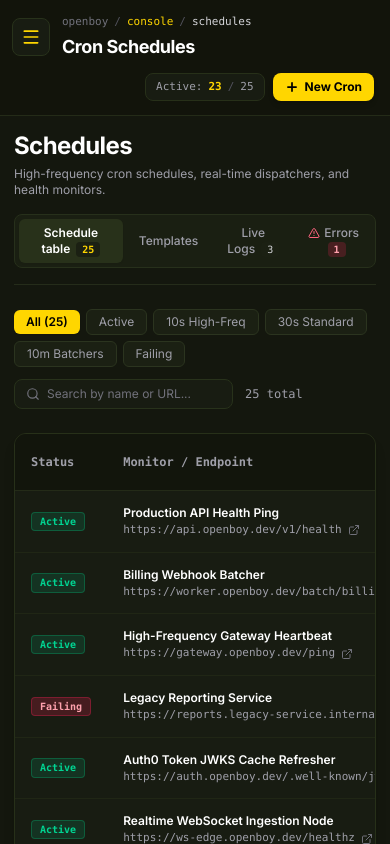
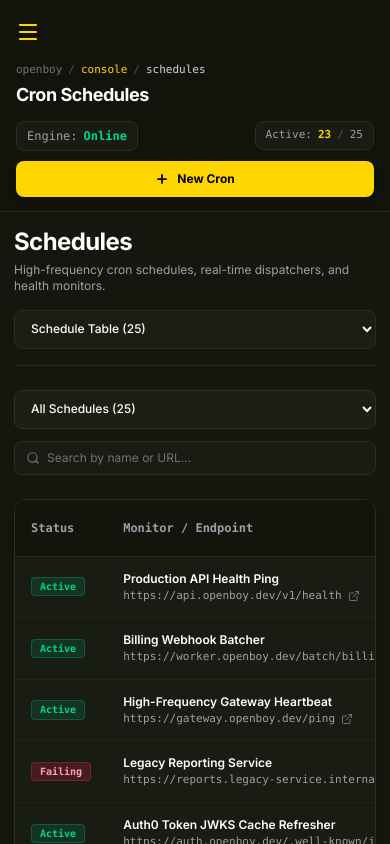
Before and after one commit to dennismutuku2005/openboy-app, a Next.js app: page /dashboard in a window 390 px wide. Shown: the top 844 px of the page. Built offline with nearby package versions, Linux system fonts and the light colour scheme; sample sign-in values are in the browser's storage.

Commit message:
feat: standalone sidebar toggle button without surrounding div, full-width button stacks and dropdowns on mobile

```diff
--- a/app/dashboard/batchers/page.js
+++ b/app/dashboard/batchers/page.js
@@ -396,11 +396,11 @@
           </p>
         </div>
 
-        <div className="flex items-center gap-3">
+        <div className="w-full sm:w-auto">
           <button
             type="button"
             onClick={() => setNewBatchModal(true)}
-            className="py-2.5 sm:py-3 px-4 sm:px-5 bg-[#ffd600] hover:bg-[#eed000] text-black font-bold text-xs rounded-lg transition-all shadow-md flex items-center gap-2 cursor-pointer active:scale-[0.99]"
+            className="w-full sm:w-auto py-2.5 sm:py-3 px-4 sm:px-5 bg-[#ffd600] hover:bg-[#eed000] text-black font-bold text-xs rounded-lg transition-all shadow-md flex items-center justify-center gap-2 cursor-pointer active:scale-[0.99]"
           >
             <Plus className="w-4 h-4 stroke-[3]" />
             <span>Register Batcher</span>
@@ -451,7 +451,21 @@
 
       {/* Filter Tabs & Search Bar */}
       <div className="flex flex-col sm:flex-row sm:items-center justify-between gap-3 border-b border-[#242b18] pb-3">
-        <div className="flex items-center gap-2">
+        {/* Mobile Filter Dropdown (Full width left to right) */}
+        <div className="sm:hidden w-full">
+          <select
+            value={filter}
+            onChange={(e) => setFilter(e.target.value)}
+            className="w-full bg-[#181c12] border border-[#28321b] text-white text-xs rounded-lg px-3 py-2.5 font-medium focus:outline-none focus:border-[#ffd600] cursor-pointer"
+          >
+            <option value="all">All Workers ({batchers.length})</option>
+            <option value="active">Active ({batchers.filter((b) => b.status === "active").length})</option>
+            <option value="paused">Paused ({batchers.filter((b) => b.status === "paused").length})</option>
+          </select>
+        </div>
+
+        {/* Desktop Filter Tabs */}
+        <div className="hidden sm:flex items-center gap-2">
           <button
             type="button"
             onClick={() => setFilter("all")}
@@ -487,14 +501,14 @@
           </button>
         </div>
 
-        <div className="relative">
+        <div className="relative w-full sm:w-64">
           <Search className="w-3.5 h-3.5 absolute left-3 top-1/2 -translate-y-1/2 text-zinc-500" />
           <input
             type="text"
             placeholder="Search batchers..."
             value={searchQuery}
             onChange={(e) => setSearchQuery(e.target.value)}
-            className="pl-8 pr-3 py-1.5 rounded-lg bg-[#181c12] border border-[#28321b] text-xs text-white placeholder-zinc-500 focus:outline-none focus:border-[#ffd600] w-64"
+            className="pl-8 pr-3 py-2 sm:py-1.5 rounded-lg bg-[#181c12] border border-[#28321b] text-xs text-white placeholder-zinc-500 focus:outline-none focus:border-[#ffd600] w-full"
           />
         </div>
       </div>
--- a/app/dashboard/executions/page.js
+++ b/app/dashboard/executions/page.js
@@ -130,8 +130,26 @@
       </div>
 
       {/* Filter and Search Bar */}
-      <div className="flex flex-col sm:flex-row sm:items-center justify-between gap-4">
-        <div className="flex items-center gap-2">
+      <div className="flex flex-col sm:flex-row sm:items-center justify-between gap-3">
+        {/* Mobile Filter Dropdown (Full width left to right) */}
+        <div className="sm:hidden w-full">
+          <label className="text-[11px] text-zinc-400 font-mono mb-1 block">Filter Runs</label>
+          <select
+            value={filter}
+            onChange={(e) => {
+              setFilter(e.target.value);
+              setVisibleCount(12);
+            }}
+            className="w-full bg-[#1b2013] border border-[#2b341f] text-white text-xs rounded-lg px-3 py-2.5 font-medium focus:outline-none focus:border-[#ffd600] cursor-pointer"
+          >
+            <option value="all">All Runs ({logs.length})</option>
+            <option value="success">Success ({successCount})</option>
+            <option value="errors">Errors ({errorCount})</option>
+          </select>
+        </div>
+
+        {/* Desktop Filter Buttons */}
+        <div className="hidden sm:flex items-center gap-2">
           <button
             type="button"
             onClick={() => {
@@ -176,14 +194,14 @@
           </button>
         </div>
 
-        <div className="relative">
+        <div className="relative w-full sm:w-64">
           <Search className="w-4 h-4 absolute left-3 top-1/2 -translate-y-1/2 text-zinc-400" />
           <input
             type="text"
             value={search}
             onChange={(e) => setSearch(e.target.value)}
             placeholder="Search by monitor or endpoint..."
-            className="pl-9 pr-4 py-1.5 bg-[#1b2013] border border-[#2b341f] rounded-lg text-xs text-white placeholder:text-zinc-500 focus:outline-none focus:border-[#ffd600] w-64"
+            className="pl-9 pr-4 py-2 sm:py-1.5 bg-[#1b2013] border border-[#2b341f] rounded-lg text-xs text-white placeholder:text-zinc-500 focus:outline-none focus:border-[#ffd600] w-full"
           />
         </div>
       </div>
--- a/app/dashboard/incidents/page.js
+++ b/app/dashboard/incidents/page.js
@@ -408,11 +408,12 @@
 
       {/* Filter Row & Search Bar */}
       <div className="flex flex-col sm:flex-row sm:items-center justify-between gap-3 border-b border-[#242b18] pb-3">
-        <div className="flex items-center gap-2">
+        <div className="w-full sm:w-auto">
+          <label className="text-[11px] text-zinc-400 font-mono mb-1 block sm:hidden">Filter Severity</label>
           <select
             value={filterSeverity}
             onChange={(e) => setFilterSeverity(e.target.value)}
-            className="px-3 py-1.5 rounded-lg bg-[#181c12] border border-[#28321b] text-xs text-zinc-300 focus:outline-none focus:border-[#ffd600]"
+            className="w-full sm:w-auto px-3 py-2 sm:py-1.5 rounded-lg bg-[#181c12] border border-[#28321b] text-xs text-white focus:outline-none focus:border-[#ffd600]"
           >
             <option value="all">All Severities</option>
             <option value="p1">P1 - Critical</option>
@@ -421,14 +422,14 @@
           </select>
         </div>
 
-        <div className="relative">
+        <div className="relative w-full sm:w-64">
           <Search className="w-3.5 h-3.5 absolute left-3 top-1/2 -translate-y-1/2 text-zinc-500" />
           <input
             type="text"
             placeholder="Search incident records..."
             value={searchQuery}
             onChange={(e) => setSearchQuery(e.target.value)}
-            className="pl-8 pr-3 py-1.5 rounded-lg bg-[#181c12] border border-[#28321b] text-xs text-white placeholder-zinc-500 focus:outline-none focus:border-[#ffd600] w-64"
+            className="pl-8 pr-3 py-2 sm:py-1.5 rounded-lg bg-[#181c12] border border-[#28321b] text-xs text-white placeholder-zinc-500 focus:outline-none focus:border-[#ffd600] w-full"
           />
         </div>
       </div>
--- a/app/dashboard/page.js
+++ b/app/dashboard/page.js
@@ -181,8 +181,22 @@
           </p>
         </div>
 
-        {/* View Tabs */}
-        <div className="flex items-center gap-1 bg-[#1a1f12] p-1 rounded-lg border border-[#27301b] self-start md:self-auto">
+        {/* Mobile View Dropdown (Full width left to right) */}
+        <div className="md:hidden w-full">
+          <select
+            value={activeTab}
+            onChange={(e) => setActiveTab(e.target.value)}
+            className="w-full bg-[#1a1f12] border border-[#27301b] text-white text-xs rounded-lg px-3 py-2.5 font-medium focus:outline-none focus:border-[#ffd600] cursor-pointer"
+          >
+            <option value="schedules">Schedule Table ({monitors.length})</option>
+            <option value="templates">Templates ({scheduleTemplates.length})</option>
+            <option value="logs">Live Logs ({logs.length})</option>
+            <option value="errors">Errors ({errorLogs.length})</option>
+          </select>
+        </div>
+
+        {/* Desktop View Tabs */}
+        <div className="hidden md:flex items-center gap-1 bg-[#1a1f12] p-1 rounded-lg border border-[#27301b]">
           <button
             type="button"
             onClick={() => setActiveTab("schedules")}
@@ -250,7 +264,24 @@
       {/* Filter Row & Search Bar */}
       {activeTab === "schedules" && (
         <div className="flex flex-col md:flex-row md:items-center justify-between gap-3">
-          <div className="flex flex-wrap items-center gap-1.5">
+          {/* Mobile Filter Dropdown (Full width left to right) */}
+          <div className="md:hidden w-full">
+            <select
+              value={activeFilter}
+              onChange={(e) => setActiveFilter(e.target.value)}
+              className="w-full bg-[#1b2013] border border-[#2b341f] text-white text-xs rounded-lg px-3 py-2.5 font-medium focus:outline-none focus:border-[#ffd600] cursor-pointer"
+            >
+              <option value="all">All Schedules ({monitors.length})</option>
+              <option value="active">Active ({monitors.filter((m) => m.status === "active").length})</option>
+              <option value="10s">10s High-Freq ({monitors.filter((m) => m.interval === "10s").length})</option>
+              <option value="30s">30s Standard ({monitors.filter((m) => m.interval === "30s").length})</option>
+              <option value="10m">10m Batchers ({monitors.filter((m) => m.interval === "10m").length})</option>
+              <option value="failing">Failing ({monitors.filter((m) => m.status === "failing").length})</option>
+            </select>
+          </div>
+
+          {/* Desktop Filter Buttons */}
+          <div className="hidden md:flex flex-wrap items-center gap-1.5">
             {[
               { id: "all", label: `All (${monitors.length})` },
               { id: "active", label: "Active" },
@@ -273,18 +304,18 @@
             ))}
           </div>
 
-          <div className="flex items-center gap-3">
-            <div className="relative">
+          <div className="flex items-center gap-3 w-full md:w-auto">
+            <div className="relative flex-1 md:flex-initial w-full md:w-64">
               <Search className="w-3.5 h-3.5 absolute left-3 top-1/2 -translate-y-1/2 text-zinc-500" />
               <input
                 type="text"
                 placeholder="Search by name or URL..."
                 value={searchQuery}
                 onChange={(e) => setSearchQuery(e.target.value)}
-                className="pl-8 pr-3 py-1.5 rounded-lg bg-[#181c12] border border-[#28321b] text-xs text-white placeholder-zinc-500 focus:outline-none focus:border-[#ffd600] w-full sm:w-64"
+                className="pl-8 pr-3 py-2 md:py-1.5 rounded-lg bg-[#181c12] border border-[#28321b] text-xs text-white placeholder-zinc-500 focus:outline-none focus:border-[#ffd600] w-full"
               />
             </div>
-            <div className="text-xs text-zinc-400 font-mono whitespace-nowrap">
+            <div className="text-xs text-zinc-400 font-mono whitespace-nowrap hidden sm:block">
               <span>{filteredMonitors.length} total</span>
             </div>
           </div>
@@ -498,17 +529,17 @@
               <strong className="text-white font-semibold block">Quick Natural Language Scheduler</strong>
               <span className="text-zinc-500">e.g. &quot;every 10 seconds&quot; or &quot;every 10 minutes&quot;</span>
             </div>
-            <form onSubmit={handleApplyNaturalLanguage} className="flex gap-2 w-full sm:w-auto">
+            <form onSubmit={handleApplyNaturalLanguage} className="flex flex-col sm:flex-row gap-2 w-full sm:w-auto">
               <input
                 type="text"
                 value={naturalScheduleInput}
                 onChange={(e) => setNaturalScheduleInput(e.target.value)}
                 placeholder="every 10s, every 10m..."
-                className="px-3.5 py-1.5 text-xs bg-[#12150c] text-white border border-[#2c371d] rounded-lg focus:outline-none focus:border-[#ffd600] placeholder:text-zinc-600 flex-1 sm:w-64"
+                className="px-3.5 py-2.5 sm:py-1.5 text-xs bg-[#12150c] text-white border border-[#2c371d] rounded-lg focus:outline-none focus:border-[#ffd600] placeholder:text-zinc-600 w-full sm:w-64"
               />
               <button
                 type="submit"
-                className="px-4 py-1.5 bg-[#ffd600] hover:bg-[#eed000] text-black font-bold text-xs rounded-lg transition-all cursor-pointer"
+                className="w-full sm:w-auto px-4 py-2.5 sm:py-1.5 bg-[#ffd600] hover:bg-[#eed000] text-black font-bold text-xs rounded-lg transition-all cursor-pointer flex items-center justify-center"
               >
                 Schedule
               </button>
--- a/app/dashboard/settings/page.js
+++ b/app/dashboard/settings/page.js
@@ -134,7 +134,7 @@
       <button
         type="button"
         onClick={handleSave}
-        className="px-5 py-2.5 bg-[#ffd600] hover:bg-[#eed000] text-black font-semibold text-xs rounded-md transition-all cursor-pointer shadow"
+        className="w-full sm:w-auto px-6 py-3 sm:py-2.5 bg-[#ffd600] hover:bg-[#eed000] text-black font-bold text-xs rounded-lg transition-all cursor-pointer shadow flex items-center justify-center"
       >
         Save Settings
       </button>
--- a/components/DashboardNavbar.js
+++ b/components/DashboardNavbar.js
@@ -72,17 +72,17 @@
 
   return (
     <header className="w-full bg-[#12150c]/95 backdrop-blur-md border-b border-[#242b18] px-4 sm:px-8 py-3.5 sm:py-5 min-h-[64px] sm:min-h-[82px] flex flex-col md:flex-row md:items-center justify-between gap-3 sm:gap-4 sticky top-0 z-20 transition-all">
-      {/* Left: Mobile menu toggle + Breadcrumbs & prominent section title */}
-      <div className="flex items-center gap-3">
+      {/* Sidebar toggle button on its own (no surrounding div, no background box) */}
       <button
         type="button"
         onClick={() => setIsMobileSidebarOpen(true)}
-          className="p-2 -ml-1 rounded-lg text-zinc-300 hover:text-white bg-[#181c12] border border-[#28321b] md:hidden cursor-pointer shrink-0"
+        className="md:hidden text-[#ffd600] hover:text-[#eed000] p-1.5 -ml-1.5 self-start cursor-pointer transition-colors"
         aria-label="Open mobile navigation menu"
       >
-          <Menu className="w-5 h-5 text-[#ffd600]" />
+        <Menu className="w-6 h-6 stroke-[2.2]" />
       </button>
 
+      {/* Breadcrumbs & section title */}
       <div className="flex flex-col justify-center space-y-0.5 sm:space-y-1 min-w-0">
         <div className="flex items-center gap-1.5 sm:gap-2 text-[11px] sm:text-xs font-mono text-zinc-400 truncate">
           <span className="text-zinc-500">openboy</span>
@@ -101,13 +101,13 @@
           </span>
         </div>
       </div>
-      </div>
 
       {/* Right: Operational Status, Live UTC Clock & Primary Action Button */}
-      <div className="flex items-center gap-2 sm:gap-3 self-end md:self-center flex-wrap">
+      <div className="flex flex-col sm:flex-row items-stretch sm:items-center gap-2.5 sm:gap-3 w-full md:w-auto">
+        <div className="flex items-center justify-between sm:justify-start gap-2">
           {/* Cluster Status Badge */}
-        <div className="hidden xs:flex items-center gap-1.5 px-2.5 sm:px-3 py-1.5 rounded-lg bg-[#181c12] border border-[#273019] text-xs font-mono text-zinc-300">
-          <span className="text-zinc-400 hidden sm:inline">Engine:</span>
+          <div className="flex items-center gap-1.5 px-2.5 sm:px-3 py-1.5 rounded-lg bg-[#181c12] border border-[#273019] text-xs font-mono text-zinc-300">
+            <span className="text-zinc-400">Engine:</span>
             <span className="text-emerald-400 font-semibold">Online</span>
           </div>
 
@@ -126,13 +126,14 @@
             <span className="text-zinc-600 text-[11px] sm:text-xs">/</span>
             <span className="text-zinc-400 text-[11px] sm:text-xs">{monitors.length}</span>
           </div>
+        </div>
 
-        {/* Substantial Action Button matching design system */}
+        {/* Substantial Action Button: full-width on mobile running left to right */}
         <button
           type="button"
           onClick={handleOpenCreate}
           disabled={isCreating}
-          className="py-1.5 sm:py-2.5 px-3 sm:px-4 bg-[#ffd600] hover:bg-[#eed000] text-black font-bold text-xs rounded-lg flex items-center gap-1.5 sm:gap-2 transition-all cursor-pointer shadow-md active:scale-[0.99] disabled:opacity-60"
+          className="w-full sm:w-auto py-2.5 px-4 bg-[#ffd600] hover:bg-[#eed000] text-black font-bold text-xs rounded-lg flex items-center justify-center gap-2 transition-all cursor-pointer shadow-md active:scale-[0.99] disabled:opacity-60"
         >
           {isCreating ? (
             <Loader2 className="w-3.5 h-3.5 sm:w-4 sm:h-4 animate-spin text-black" />
--- a/components/DashboardSidebar.js
+++ b/components/DashboardSidebar.js
@@ -78,9 +78,8 @@
       >
         {/* Top Section */}
         <div className="p-5 space-y-6">
-          {/* Centered Logo with mobile close button */}
+          {/* Centered Logo with mobile close button on its own */}
           <div className="pt-2 pb-1 flex items-center justify-between md:justify-center w-full">
-            <div className="md:hidden w-8" />
             <Link
               href="/dashboard"
               onClick={() => setIsMobileSidebarOpen(false)}
@@ -99,7 +98,7 @@
             <button
               type="button"
               onClick={() => setIsMobileSidebarOpen(false)}
-              className="p-1.5 rounded-lg text-zinc-400 hover:text-white hover:bg-[#1f2615] md:hidden cursor-pointer"
+              className="p-1 text-zinc-400 hover:text-white md:hidden cursor-pointer transition-colors"
               aria-label="Close navigation menu"
             >
               <X className="w-5 h-5 text-zinc-400" />
--- a/components/DeleteConfirmModal.js
+++ b/components/DeleteConfirmModal.js
@@ -57,12 +57,12 @@
           Are you sure you want to remove this monitor? All scheduled execution runs, latency history, and uptime logs will be permanently deleted.
         </p>
 
-        <div className="flex items-center justify-end gap-3 pt-2">
+        <div className="flex flex-col-reverse sm:flex-row items-stretch sm:items-center justify-end gap-2.5 sm:gap-3 pt-2">
           <button
             type="button"
             disabled={isDeleting}
             onClick={closeDeleteDialog}
-            className="px-4 py-2.5 rounded-lg text-xs font-semibold bg-[#212717] hover:bg-[#2b331f] text-zinc-300 hover:text-white border border-[#333d23] transition-colors cursor-pointer disabled:opacity-50"
+            className="w-full sm:w-auto px-4 py-2.5 rounded-lg text-xs font-semibold bg-[#212717] hover:bg-[#2b331f] text-zinc-300 hover:text-white border border-[#333d23] transition-colors cursor-pointer disabled:opacity-50 flex items-center justify-center"
           >
             Cancel
           </button>
@@ -70,7 +70,7 @@
             type="button"
             disabled={isDeleting}
             onClick={handleConfirm}
-            className="px-4 py-2.5 rounded-lg text-xs font-bold bg-rose-600 hover:bg-rose-500 text-white transition-all shadow-md hover:shadow-lg cursor-pointer flex items-center gap-2 disabled:opacity-60"
+            className="w-full sm:w-auto px-4 py-2.5 rounded-lg text-xs font-bold bg-rose-600 hover:bg-rose-500 text-white transition-all shadow-md hover:shadow-lg cursor-pointer flex items-center justify-center gap-2 disabled:opacity-60"
           >
             {isDeleting && <Loader2 className="w-3.5 h-3.5 animate-spin" />}
             <span>{isDeleting ? "Deleting..." : "Delete monitor"}</span>
--- a/components/PingResultModal.js
+++ b/components/PingResultModal.js
@@ -89,7 +89,7 @@
           <button
             type="button"
             onClick={closePingResultDialog}
-            className="px-4 py-2 bg-[#ffd600] hover:bg-[#eed000] text-black font-semibold text-xs rounded-lg transition-all cursor-pointer"
+            className="w-full sm:w-auto px-5 py-2.5 bg-[#ffd600] hover:bg-[#eed000] text-black font-bold text-xs rounded-lg transition-all cursor-pointer flex items-center justify-center"
           >
             Done
           </button>
```
Lines whose indentation alone changed are shown as unchanged.
